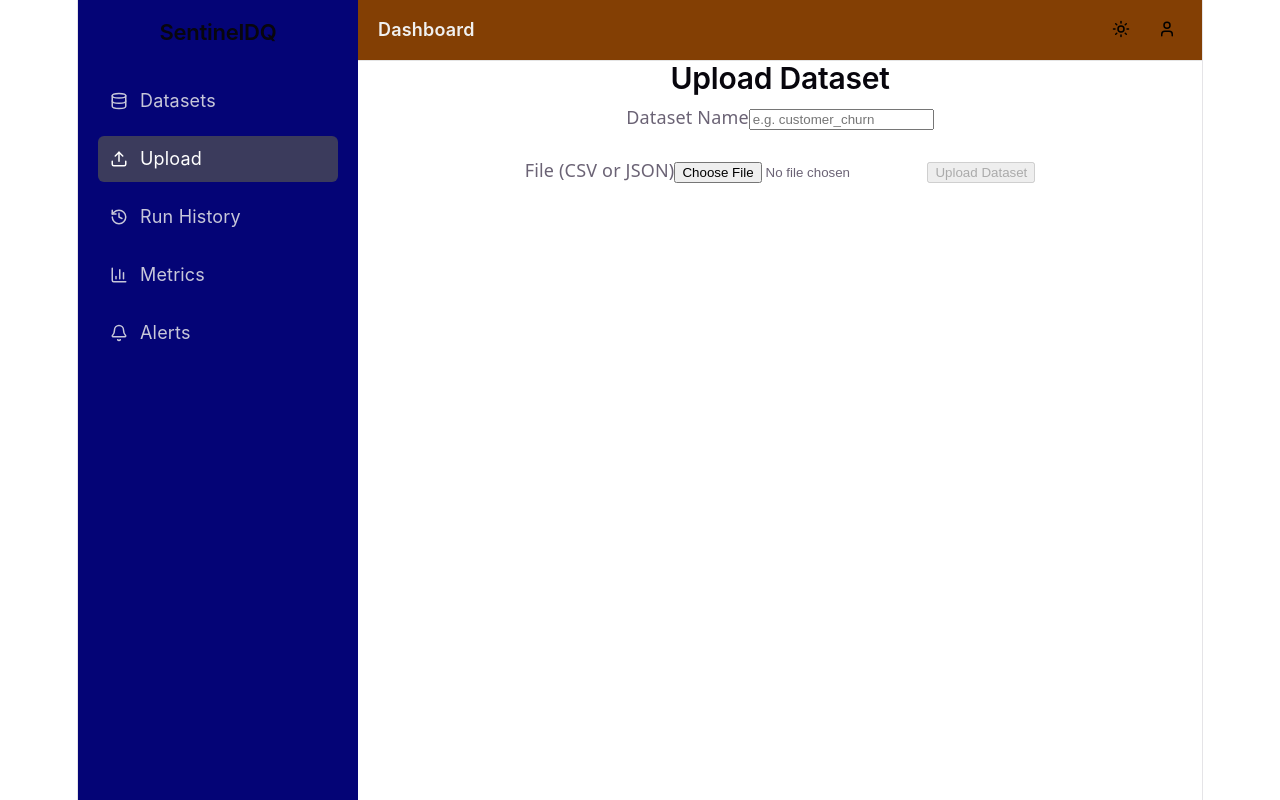
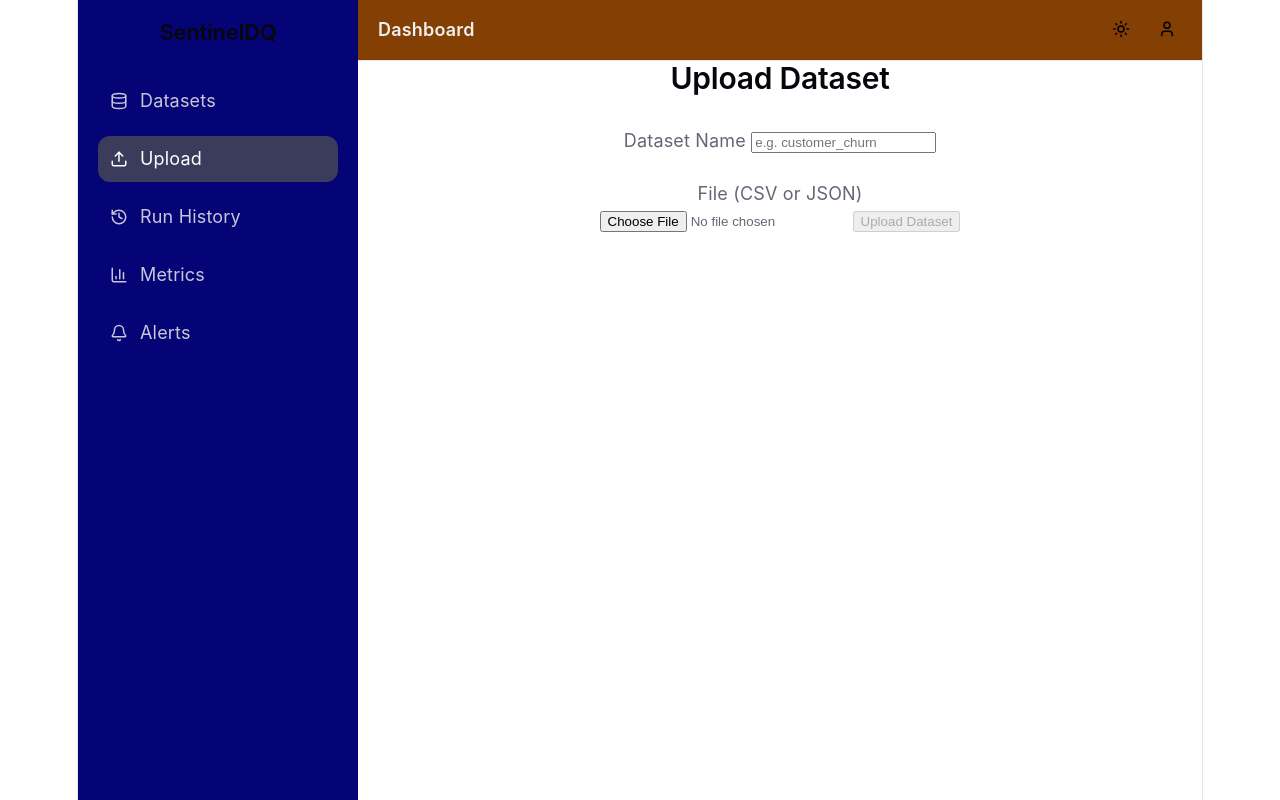
Before and after one commit to medd1999/data-quality-engine, a React (Vite) app in the folder frontend/: page /upload in a window 1280 px wide. Built offline with nearby package versions, Linux system fonts and the light colour scheme.

Commit message:
styling upload and sidebar

```diff
--- a/frontend/src/components/Sidebar.css
+++ b/frontend/src/components/Sidebar.css
@@ -30,7 +30,7 @@
   align-items: center;
   gap: 12px;
   padding: 10px 12px;
-  border-radius: 6px;
+  border-radius: 12px;
   color: #c7c7d9;
   text-decoration: none;
   transition: background 0.2s ease, color 0.2s ease;
@@ -39,6 +39,7 @@
 .nav-item:hover {
   background: #0606ee;
   color: white;
+  border-radius: 12px;
 }
 
 .nav-item.active {
--- a/frontend/src/pages/Upload.css
+++ b/frontend/src/pages/Upload.css
@@ -3,3 +3,8 @@
   font-size: 30px;
   font-weight: 600;
 }
+
+.upload-card {
+  font-family: "Inter", 'Times New Roman', Times, serif;
+  padding: 24px;
+}
--- a/frontend/src/pages/Upload.tsx
+++ b/frontend/src/pages/Upload.tsx
@@ -52,7 +52,7 @@ export default function Upload() {
       <h2 className="upload-title">Upload Dataset</h2>
 
       <div className="upload-card">
-        <label>Dataset Name</label>
+        <label>Dataset Name </label>
         <input
           type="text"
           placeholder="e.g. customer_churn"
@@ -60,7 +60,8 @@ export default function Upload() {
           onChange={(e) => setDatasetName(e.target.value)}
         />
         <br></br><br></br>
-        <label>File (CSV or JSON)</label>
+        <label className="upload-label">File (CSV or JSON) </label>
+        <br></br>
         <input
           type="file"
           accept=".csv,.json"
```
